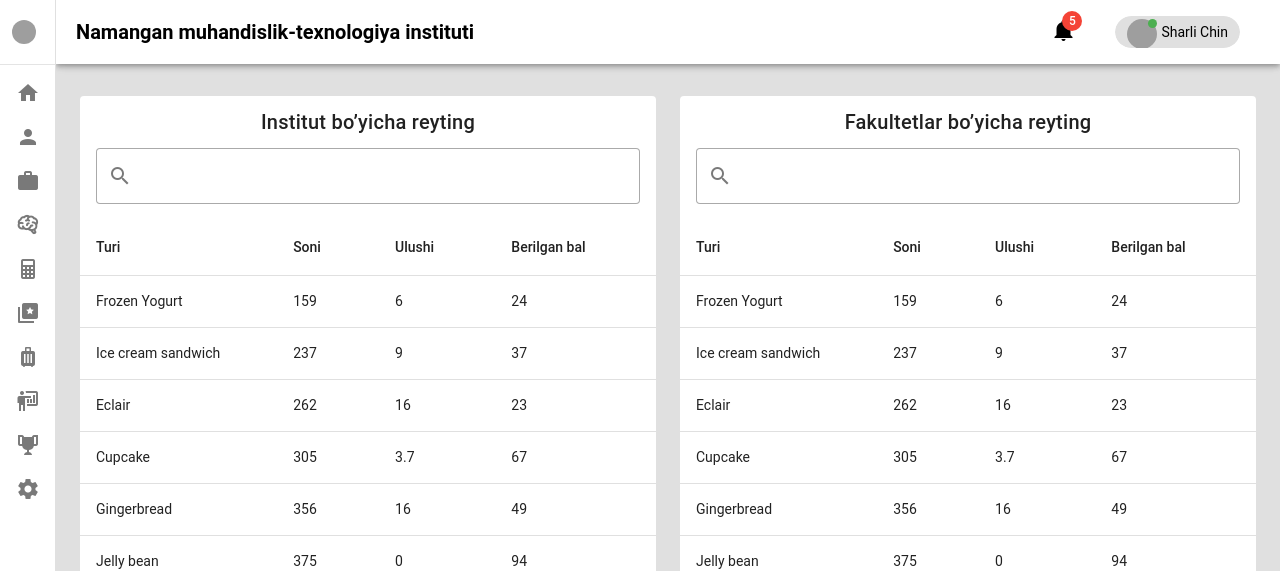
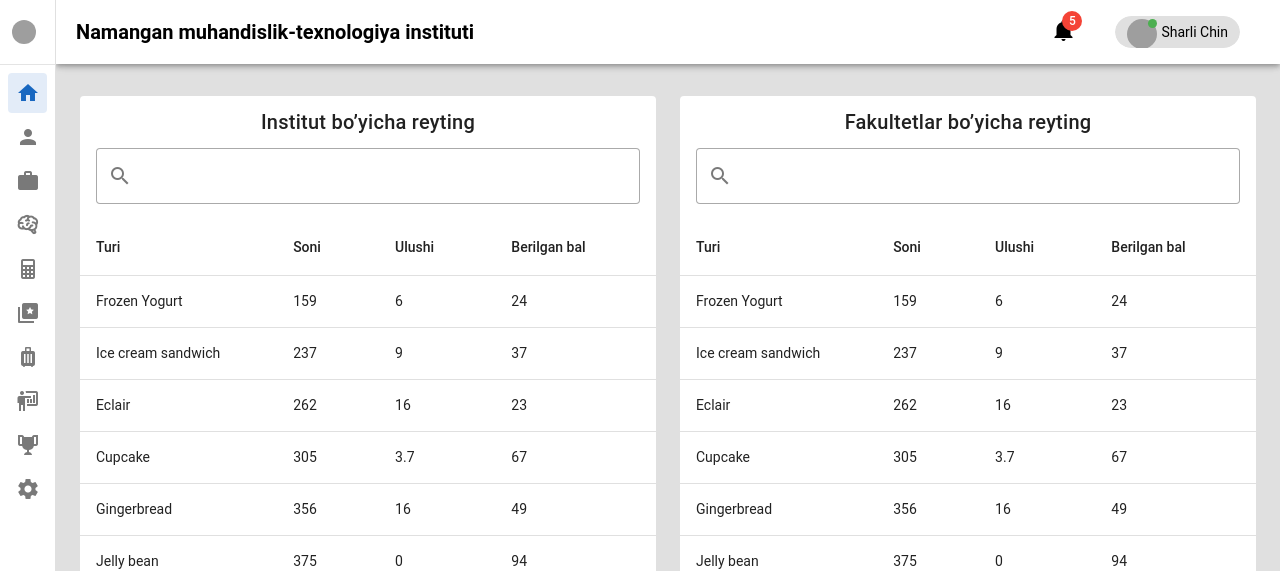
Before and after one commit to Hamidullo/admin, a Vue app: page / in a window 1280 px wide. Shown: the top 571 px of the page. Built offline with nearby package versions, Linux system fonts and the light colour scheme; grey boxes are pictures that could not be loaded.

Commit message:
sidebar active setting

```diff
--- a/src/components/Sidebar.vue
+++ b/src/components/Sidebar.vue
@@ -24,17 +24,20 @@
 
     <v-divider></v-divider>
 
-    <v-list density="compact" nav>
-      <v-list-item prepend-icon="mdi-home" title="STATISTIKA" value="home" @click="this.$router.push({name: 'Dashboard'})"></v-list-item>
-      <v-list-item prepend-icon="mdi-account" title="SHAXSIY MA’LUMOTLAR" value="account" @click="this.$router.push({name: 'About'})"></v-list-item>
-      <v-list-item prepend-icon="mdi-briefcase" title="O’QUV-USLUBIY ISHLAR" value="works" @click="this.$router.push({name: 'Users'})"></v-list-item>
-      <v-list-item prepend-icon="mdi-brain" title="ILMIY ISHLAR" value="brain" @click="this.$router.push({name: 'Brain'})"></v-list-item>
-      <v-list-item prepend-icon="mdi-calculator" title="LOYIHALAR VA TIJORATLASHTIRISH" value="projects" @click="this.$router.push({name: 'Projects'})"></v-list-item>
-      <v-list-item prepend-icon="mdi-star-box-multiple" title="IXTIROCHILIK VA RATSIONALIZATORLIK" value="invention" @click="this.$router.push({name: 'Invention'})"></v-list-item>
-      <v-list-item prepend-icon="mdi-bag-suitcase" title="XALQARO XAMKORLIK MASALALARI" value="international" @click="this.$router.push({name: 'International'})"></v-list-item>
-      <v-list-item prepend-icon="mdi-human-male-board-poll" title="USTOZ-SHOGIRD TIZIMI" value="teacher" @click="this.$router.push({name: 'Teacher'})"></v-list-item>
-      <v-list-item prepend-icon="mdi-trophy" title="ERISHGAN YUTUQLARI" value="achievement" @click="this.$router.push({name: 'Achievement'})"></v-list-item>
-      <v-list-item prepend-icon="mdi-cog" title="SOZLAMALAR" value="settings" @click="this.$router.push({name: 'Settings'})"></v-list-item>
+    <v-list density="compact" nav >
+      <v-list-item
+            v-for="(item, i) in menus"
+            :key="i"
+            :value="item.value"
+            @click="item.action"
+            :active="item.routeName === $route.name"
+            color="primary">
+            <template v-slot:prepend>
+              <v-icon :icon="item.icon"></v-icon>
+            </template>
+
+            <v-list-item-title v-text="item.title"></v-list-item-title>
+          </v-list-item>
     </v-list>
 
   </v-navigation-drawer>
@@ -45,18 +48,125 @@ export default {
   data() {
     return{
       drawer: true,
-      rail: true
+      rail: true,
+      model: 1,
+      menus: [
+        {
+          value: 1,
+          title: 'STATISTIKA' ,
+          action: this.openHomePage,
+          icon: 'mdi-home',
+          routeName: "Dashboard"
+        },
+        {
+          value: 2,
+          icon: 'mdi-account',
+          title: 'SHAXSIY MA’LUMOTLAR' ,
+          action: this.openAccountPage,
+          routeName: "About"
+        },
+        {
+          value: 3,
+          icon: 'mdi-briefcase',
+          title: 'O’QUV-USLUBIY ISHLAR' ,
+          action: this.openWorkPage,
+          routeName: "Users"
+        },
+        {
+          value: 4,
+          icon: 'mdi-brain',
+          title: 'ILMIY ISHLAR' ,
+          action: this.openBrainPage,
+          routeName: "Brain"
+        },
+        {
+          value: 5,
+          icon: 'mdi-calculator',
+          title: 'LOYIHALAR VA TIJORATLASHTIRISH' ,
+          action: this.openProjectPage,
+          routeName: "Projects"
+        },
+        {
+          value: 6,
+          icon: 'mdi-star-box-multiple',
+          title: 'IXTIROCHILIK VA RATSIONALIZATORLIK' ,
+          action: this.openInventionPage,
+          routeName: "Invention"
+        },
+        {
+          value: 7,
+          icon: 'mdi-bag-suitcase',
+          title: 'XALQARO XAMKORLIK MASALALARI' ,
+          action: this.openInternationalPage,
+          routeName: "International"
+        },
+        {
+          value: 8,
+          icon: 'mdi-human-male-board-poll',
+          title: 'USTOZ-SHOGIRD TIZIMI' ,
+          action: this.openTeacherPage,
+          routeName: "Teacher"
+        },
+        {
+          value: 9,
+          icon: 'mdi-trophy',
+          title: 'ERISHGAN YUTUQLARI' ,
+          action: this.openAchievementPage,
+          routeName: "Achievement"
+        },
+        {
+          value: 10,
+          icon: 'mdi-cog',
+          title: 'SOZLAMALAR' ,
+          action: this.openSettingsPage,
+          routeName: "Settings"
+        },
+      ],
     }
   },
   methods: {
     closer(){
       console.log(this.drawer)
-    }
+    },
+    openHomePage(){
+      this.$router.push({name: 'Dashboard'})
+    },
+    openAccountPage(){
+      this.$router.push({name: 'About'})
+    },
+    openWorkPage(){
+      this.$router.push({name: 'Users'})
+    },
+    openBrainPage(){
+      this.$router.push({name: 'Brain'})
+    },
+    openProjectPage(){
+      this.$router.push({name: 'Projects'})
+    },
+    openInventionPage(){
+      this.$router.push({name: 'Invention'})
+    },
+    openInternationalPage(){
+      this.$router.push({name: 'International'})
+    },
+    openTeacherPage(){
+      this.$router.push({name: 'Teacher'})
+    },
+    openAchievementPage(){
+      this.$router.push({name: 'Achievement'})
+    },
+    openSettingsPage(){
+      this.$router.push({name: 'Settings'})
+    },
+
   }
 }
 
 </script>
 
 <style scoped>
-
+.bg-active {
+  background-color: black;
+  color : white !important;
+}
 </style>
--- a/src/views/Login.vue
+++ b/src/views/Login.vue
@@ -44,6 +44,7 @@ export default {
   methods: {
     async login(){
       if (this.email.length > 0 && this.password.length > 0){
+
         let result = await axios.get(`http://localhost:5000/users/api/user-login?userId=${this.email}&password=${this.password}`);
 
         if (result.status === 200 && result.data.length > 0){
```
